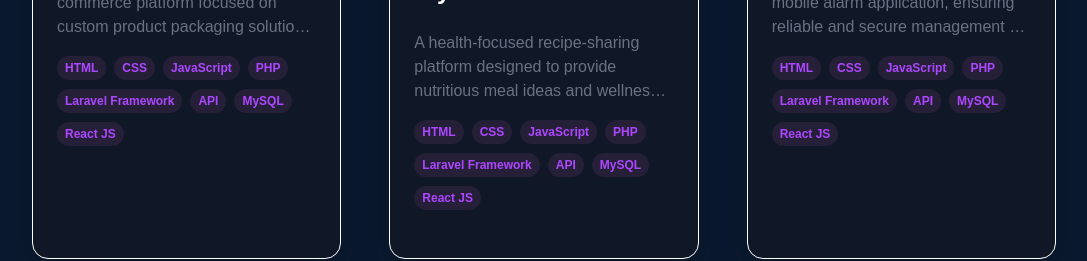
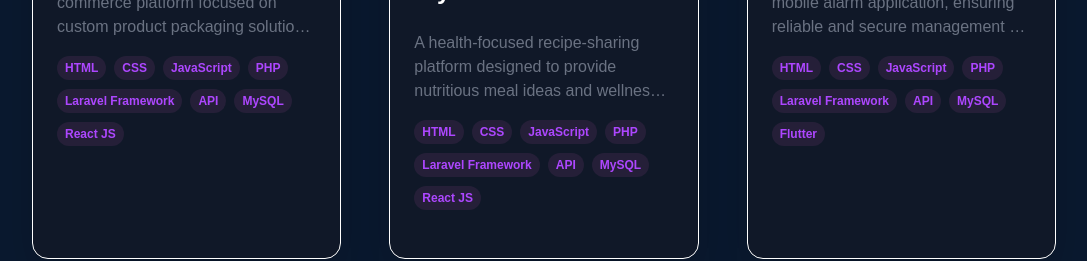
Before and after one commit to mizanurmillon/My_Portfolio, a React (Vite) app: page / in a window 1280 px wide. Shown: the part 5280-5541 px from the top of the page, without its empty margins (96-1183 px from the left). Built offline with nearby package versions, Linux system fonts and the light colour scheme.

Commit message:
fixed the issue

```diff
--- a/src/constants.js
+++ b/src/constants.js
@@ -238,7 +238,7 @@ export const SkillsInfo = [
       description:
         "A backend system developed for a mobile alarm application, ensuring reliable and secure management of user data, alarm configurations, and notifications. Built using Laravel and PHP for robust backend logic, with MySQL for efficient data storage. The system provides RESTful APIs to support real-time alarm scheduling, user authentication, and mobile app integration. React.js is used for administrative or web-based interfaces, enabling smooth monitoring and control functionalities.",
       image: webverLogo,
-      tags: ["HTML", "CSS", "JavaScript","PHP","Laravel Framework","API","MySQL",'React JS'],
+      tags: ["HTML", "CSS", "JavaScript","PHP","Laravel Framework","API","MySQL",'Flutter'],
       github: "https://github.com/mizanurmillon/theoa_backend.git",
       webapp: "https://theoa.softvencefsd.xyz/",
     },
```
